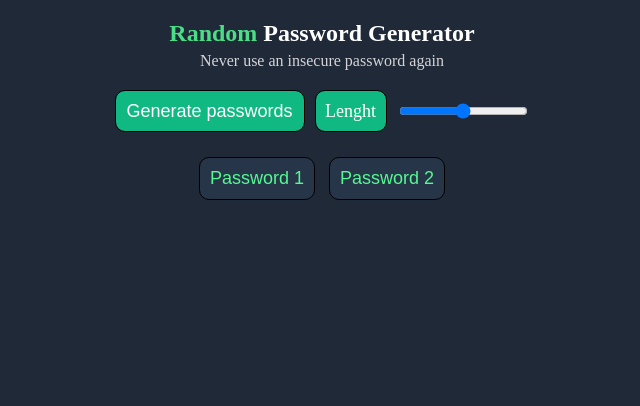
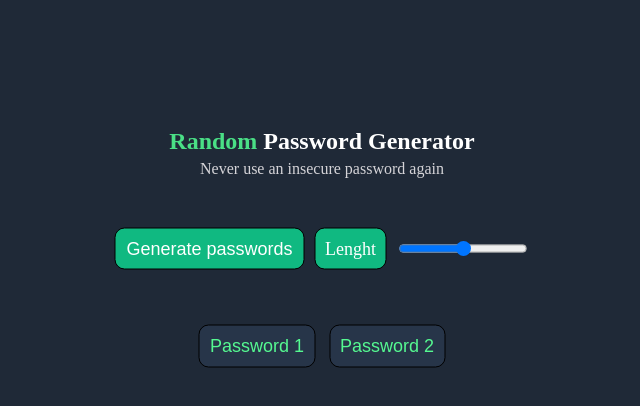
Before and after one commit to s7awh/pas-gen, a plain HTML site: page index.html in a window 1280 px wide. Shown: the whole page, without its empty margins (318-958 px from the left). Drawn offline with Linux system fonts and the light colour scheme; a web font is replaced by a local one.

Commit message:
margins adjustmenst on buttons and texts

```diff
--- a/styles.css
+++ b/styles.css
@@ -1,8 +1,14 @@
 body {
     margin: 0;
+    padding: 0;
     background-color: #1F2937;
     box-sizing: border-box;
     text-align: center;
+    position: absolute;
+    top: 30%;
+    left: 50%;
+    margin-right: -50%;
+    transform: translate(-50%, -50%)
    }
 
 .main-text{
@@ -26,7 +32,7 @@ p {
   flex-wrap: wrap;
   justify-content: center;
   gap: 10px;
-  margin: 20px 0px;
+  margin: 50px 0px;
 }
 
 #generator {
@@ -51,11 +57,11 @@ p {
   align-content: center;
   }
 
-.passwords {
-  margin: 5px
-  }
+
+
 
 .passwords {
+  margin: 5px;
   background-color: #273549;
   border: 1px solid black;
   border-radius: 10px;
```
